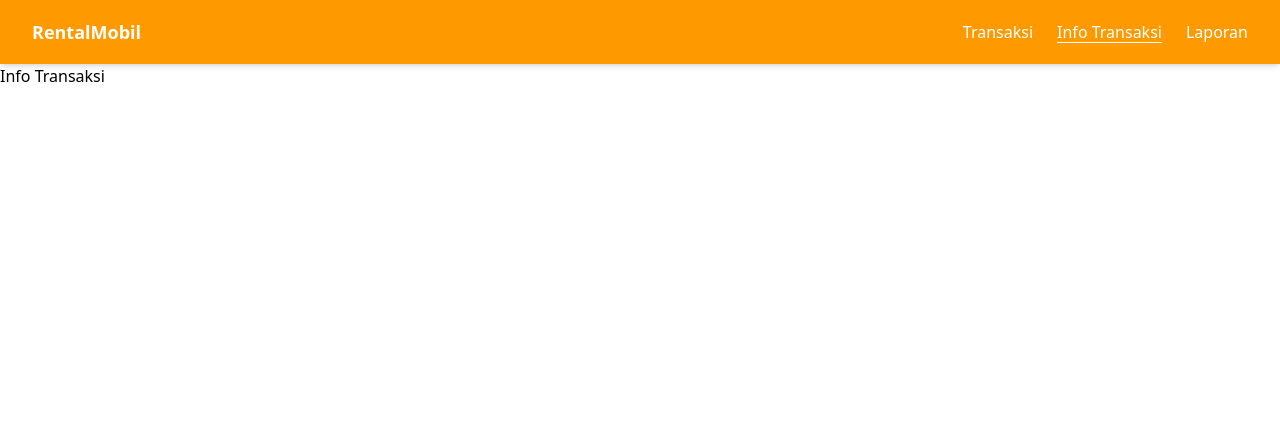
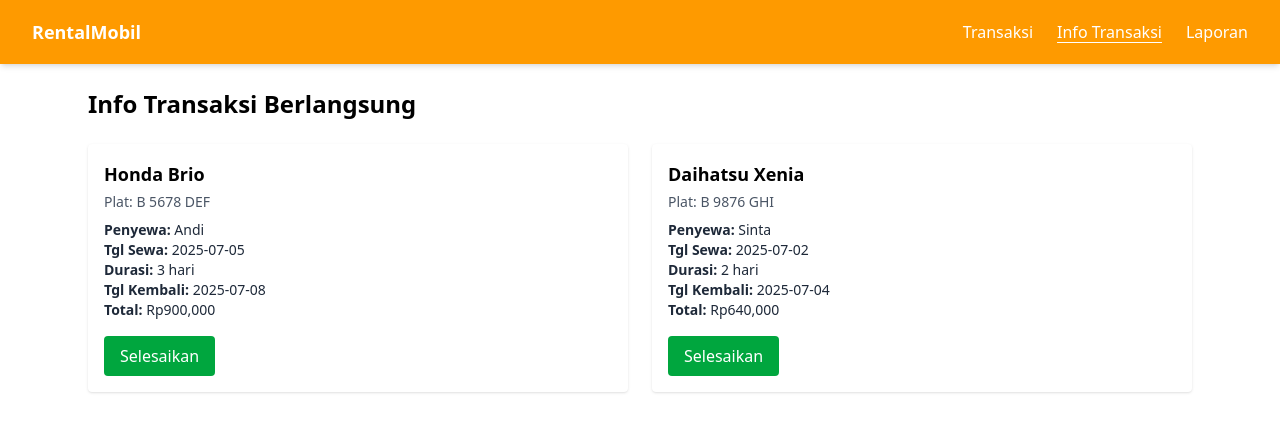
Before and after one commit to Mayriza18/mfawwazakifmairiza-uaspbk, a Vue app: page /info in a window 1280 px wide. Shown: the top 432 px of the page. Built offline with nearby package versions, Linux system fonts and the light colour scheme; data requests are answered from the project's data file.

Commit message:
create infotransaksi view

```diff
--- a/src/views/InfoTransaksi.vue
+++ b/src/views/InfoTransaksi.vue
@@ -1,3 +1,70 @@
 <template>
-    Info Transaksi
+  <div class="p-6 max-w-6xl mx-auto">
+    <h1 class="text-2xl font-bold mb-6">Info Transaksi Berlangsung</h1>
+
+    <div v-if="transaksiAktif.length === 0" class="text-gray-500">
+      Tidak ada transaksi aktif saat ini.
+    </div>
+
+    <div class="grid grid-cols-1 md:grid-cols-2 gap-6">
+      <div
+        v-for="trx in transaksiAktif"
+        :key="trx.id"
+        class="bg-white shadow p-4 rounded"
+      >
+        <h2 class="text-lg font-bold mb-1">{{ getMobil(trx.mobil_id)?.nama }}</h2>
+        <p class="text-sm text-gray-600 mb-2">Plat: {{ getMobil(trx.mobil_id)?.plat_nomor }}</p>
+
+        <ul class="text-sm text-gray-800 mb-4">
+          <li><strong>Penyewa:</strong> {{ trx.nama_penyewa }}</li>
+          <li><strong>Tgl Sewa:</strong> {{ trx.tanggal_mulai }}</li>
+          <li><strong>Durasi:</strong> {{ trx.durasi_hari }} hari</li>
+          <li><strong>Tgl Kembali:</strong> {{ trx.tanggal_kembali }}</li>
+          <li><strong>Total:</strong> Rp{{ trx.total_harga.toLocaleString() }}</li>
+        </ul>
+
+        <!-- Jika belum dikembalikan -->
+        <button
+          @click="selesaikanTransaksi(trx)"
+          class="bg-green-600 text-white px-4 py-2 rounded hover:bg-green-700 transition"
+        >
+          Selesaikan
+        </button>
+      </div>
+    </div>
+  </div>
 </template>
+
+<script setup>
+import { useTransaksiStore } from '@/stores/transaksiStore'
+import { useMobilStore } from '@/stores/mobilStore'
+import { computed, onMounted } from 'vue'
+import dayjs from 'dayjs'
+
+const transaksiStore = useTransaksiStore()
+const mobilStore = useMobilStore()
+
+onMounted(() => {
+  transaksiStore.fetchTransaksi()
+  mobilStore.fetchMobil()
+})
+
+const transaksiAktif = computed(() => transaksiStore.transaksiAktif)
+
+function getMobil(id) {
+  return mobilStore.getMobilById(id)
+}
+
+async function selesaikanTransaksi(trx) {
+  const today = dayjs()
+  const tanggal_kembali = dayjs(trx.tanggal_kembali)
+  const terlambat = today.diff(tanggal_kembali, 'day')
+
+  const denda = terlambat > 0 ? terlambat * trx.denda_per_hari : 0
+
+  await transaksiStore.tandaiSelesai(trx.id, today.format('YYYY-MM-DD'), denda)
+  await mobilStore.updateStatusMobil(trx.mobil_id, false)
+
+  alert(`Transaksi selesai. ${denda > 0 ? 'Denda: Rp' + denda.toLocaleString() : 'Tidak ada denda.'}`)
+}
+</script>
```
